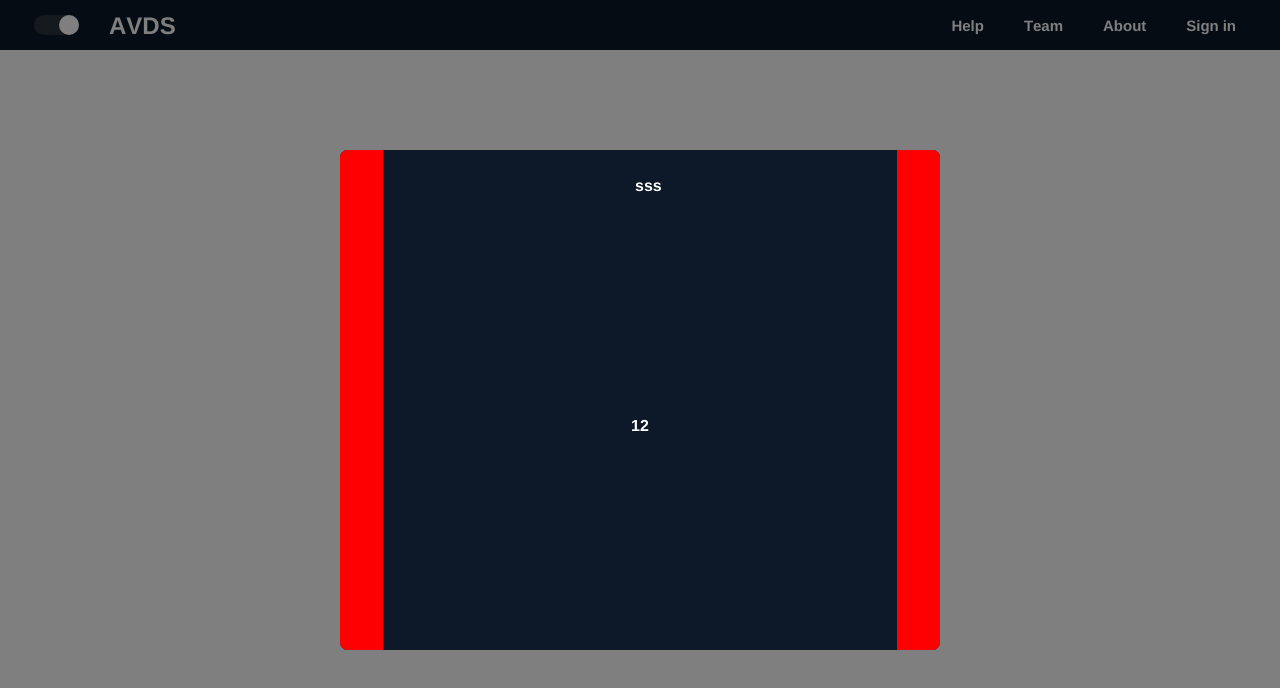
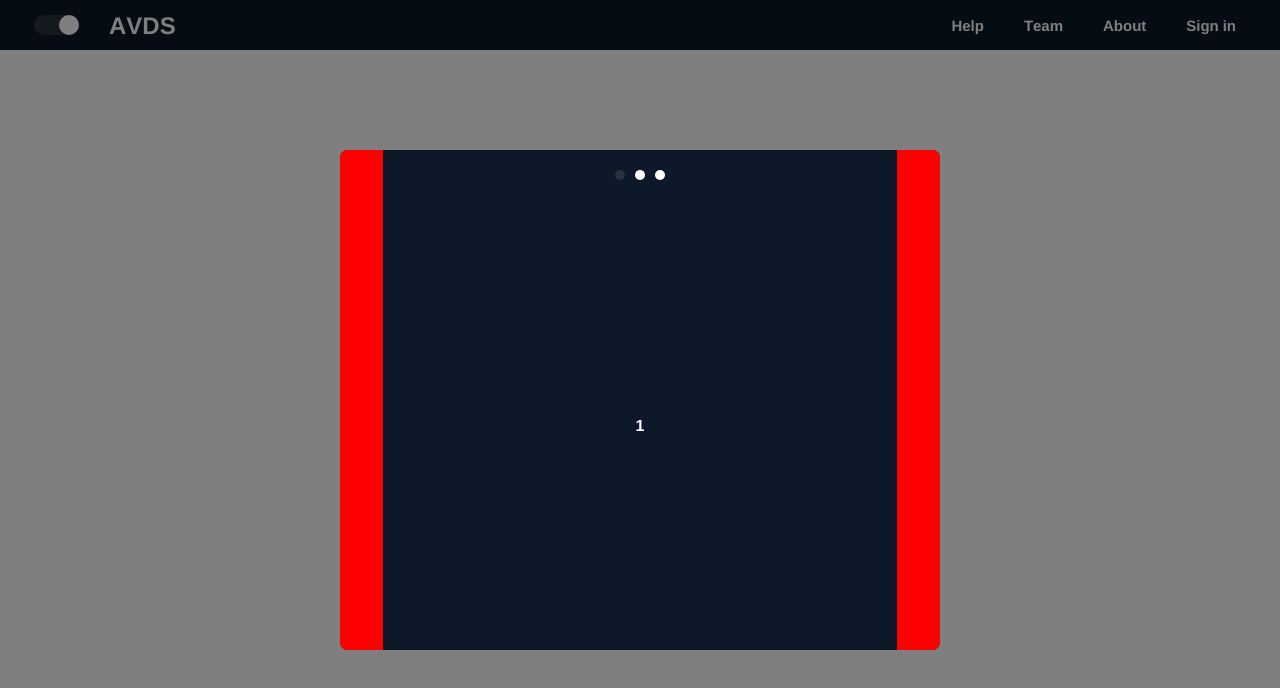
Before and after one commit to genakogan/data-structures-and-algorithms, a React (Create React App) app: page / in a window 1280 px wide. Shown: the top 688 px of the page. Built offline with nearby package versions, Linux system fonts and the light colour scheme.

Commit message:
add: Nika carousel for team

```diff
--- /dev/null
+++ b/src/components/TopMenu/Window/Carousel/Carousel.tsx
@@ -0,0 +1,60 @@
+// Genady Kogan
+import { ReactElement, useState } from "react";
+import Row from "../../../Common/Row";
+import Column from "./Column";
+import Container from "./Container";
+import ControlIndecators from "./ControlIndecators/ControlIndecators";
+import SideContainer from "./SideContainer";
+
+interface Props {
+  children?: Array<ReactElement>;
+}
+
+
+const Carousel: React.FC<Props> = (props: Props): ReactElement => {
+  const [currrentLoaction, setCurrentLocation]= useState<number>(0);
+
+  const previous = ()=>{
+    if(0 === currrentLoaction)
+      setCurrentLocation((props.children?.length ?? 1) - 1);
+    else
+    setCurrentLocation((prev) => prev - 1);
+  };
+
+  const next = ()=>{
+    if ( ((props.children?.length ?? 1) - 1) === currrentLoaction)
+      setCurrentLocation(0);
+    else
+      setCurrentLocation((prev) => prev + 1);
+
+  };
+
+  const onCircleSelect = (index: number) => {
+    setCurrentLocation(index);
+  };
+
+
+  return <Container>
+    <SideContainer direction="left" onClick={()=>previous()}></SideContainer>
+
+
+
+    <Column width="100%">
+    <Row justifyContent="center" style={{height: '10%', width: '100%'}}>
+          <ControlIndecators
+           circlesCount={props.children?.length ??0}
+           isSelected={currrentLoaction}
+           onCircleSelect={onCircleSelect}
+          ></ControlIndecators>
+    </Row>
+    <Row justifyContent="center" style={{height: '90%', width: '100%'}}>
+    {(props.children ?? [<div></div>])[currrentLoaction]}
+        </Row>
+    </Column>
+
+
+    <SideContainer direction = "right" onClick={()=>next()}></SideContainer>
+    </Container>;
+};
+
+export default Carousel;
--- /dev/null
+++ b/src/components/TopMenu/Window/Carousel/ControlIndecators/Container.tsx
@@ -0,0 +1,25 @@
+import styled from 'styled-components';
+import themes from '../../../../../themes';
+
+interface Props {
+  isSelected: boolean;
+}
+
+const Circle = styled.div<Props>`
+  height: 10px;
+  width: 10px;
+  border-radius: 10px;
+  margin: 5px;
+  cursor: pointer;
+  background-color: ${(props) =>
+    props.isSelected
+      ? props.theme.name === 'dark'
+        ? themes.light.navbar.background
+        : themes.dark.navbar.background
+      : props.theme.name === 'dark'
+      ? '#C4C4C4'
+      : 'white'};;
+  transition: background-color 0.5s;
+`;
+
+export default Circle;
--- /dev/null
+++ b/src/components/TopMenu/Window/Carousel/ControlIndecators/ControlIndecators.tsx
@@ -0,0 +1,26 @@
+import React, { ReactElement } from "react";
+import Container from "./Container";
+
+interface Props {
+  circlesCount: number;
+  isSelected: number;
+  onCircleSelect: (index: number) => void;
+}
+
+const ControlIndecators: React.FC<Props> = (props: Props): ReactElement => {
+  return (
+    <React.Fragment>
+      {[...Array(props.circlesCount)].map((_, index: number) => {
+        return (
+          <Container
+            isSelected={index === props.isSelected}
+            key={index}
+            onClick={() => props.onCircleSelect(index)}
+          ></Container>
+        );
+      })}
+    </React.Fragment>
+  );
+};
+
+export default ControlIndecators;
--- a/src/components/TopMenu/Window/NikaCarousel/ControlIndecators/Container.tsx
+++ /dev/null
@@ -1,17 +0,0 @@
-import styled from 'styled-components';
-
-
-interface Props {
-  isSelected: boolean;
-}
-
-const Circle = styled.div`
-  height: 10px;
-  width: 10px;
-  border-radius: 10px;
-  margin: 5px;
-  cursor: pointer;
-  transition: background-color 0.5s;
-`;
-
-export default Circle;
--- a/src/components/TopMenu/Window/NikaCarousel/ControlIndecators/ControlIndecators.tsx
+++ /dev/null
@@ -1,13 +0,0 @@
-import React, { ReactElement } from "react";
-import Container from "./Container";
-
-const ControlIndecators: React.FC = (): ReactElement => {
-  return <React.Fragment>
-    <Container>
-        <div>sss</div>
-    </Container>
-
-  </React.Fragment>;
-};
-
-export default ControlIndecators;
--- a/src/components/TopMenu/Window/NikaCarousel/NikaCarousel.tsx
+++ /dev/null
@@ -1,31 +0,0 @@
-
-import { ReactElement } from "react";
-import Row from "../../../Common/Row";
-import Column from "./Column";
-import Container from "./Container";
-import ControlIndecators from "./ControlIndecators/ControlIndecators";
-import SideContainer from "./SideContainer";
-
-interface Props {
-  children?: Array<ReactElement>;
-}
-
-const NikaCarousel: React.FC<Props> = (props: Props): ReactElement => {
-  return <Container>
-    <SideContainer direction = "left"></SideContainer>
-    <Column width="100%">
-    <Row justifyContent="center" style={{height: '10%', width: '100%'}}>
-          <ControlIndecators
-
-          ></ControlIndecators>
-    </Row>
-    <Row justifyContent="center" style={{height: '90%', width: '100%'}}>
-    {props.children}
-        </Row>
-
-    </Column>
-    <SideContainer direction = "right"></SideContainer>
-    </Container>;
-};
-
-export default NikaCarousel;
--- a/src/components/TopMenu/Window/TeamWindow.tsx
+++ b/src/components/TopMenu/Window/TeamWindow.tsx
@@ -1,7 +1,7 @@
 // Genady Kogan
 import React, { ReactElement } from "react";
 import Modal from "./Modal/Modal";
-import NikaCarousel from "./NikaCarousel/NikaCarousel";
+import Carousel from "./Carousel/Carousel";
 
 interface Props {
   isVisible: boolean;
@@ -12,10 +12,11 @@ const TeamWindow: React.FC<Props> = (props: Props): ReactElement => {
   return (
     <Modal isVisible={props.isVisible} onExit={props.onExit}>
       <div style={{ width: "600px", height: "500px" }}>
-        <NikaCarousel>
+        <Carousel>
           <div>1</div>
           <div>2</div>
-        </NikaCarousel>
+          <div>3</div>
+        </Carousel>
       </div>
     </Modal>
   );
```
Also changed, not shown: src/components/TopMenu/Window/Carousel/Column.tsx (renamed from src/components/TopMenu/Window/NikaCarousel/Column.tsx), src/components/TopMenu/Window/Carousel/Container.tsx (renamed from src/components/TopMenu/Window/NikaCarousel/Container.tsx), src/components/TopMenu/Window/Carousel/SideContainer.tsx (renamed from src/components/TopMenu/Window/NikaCarousel/SideContainer.tsx).
